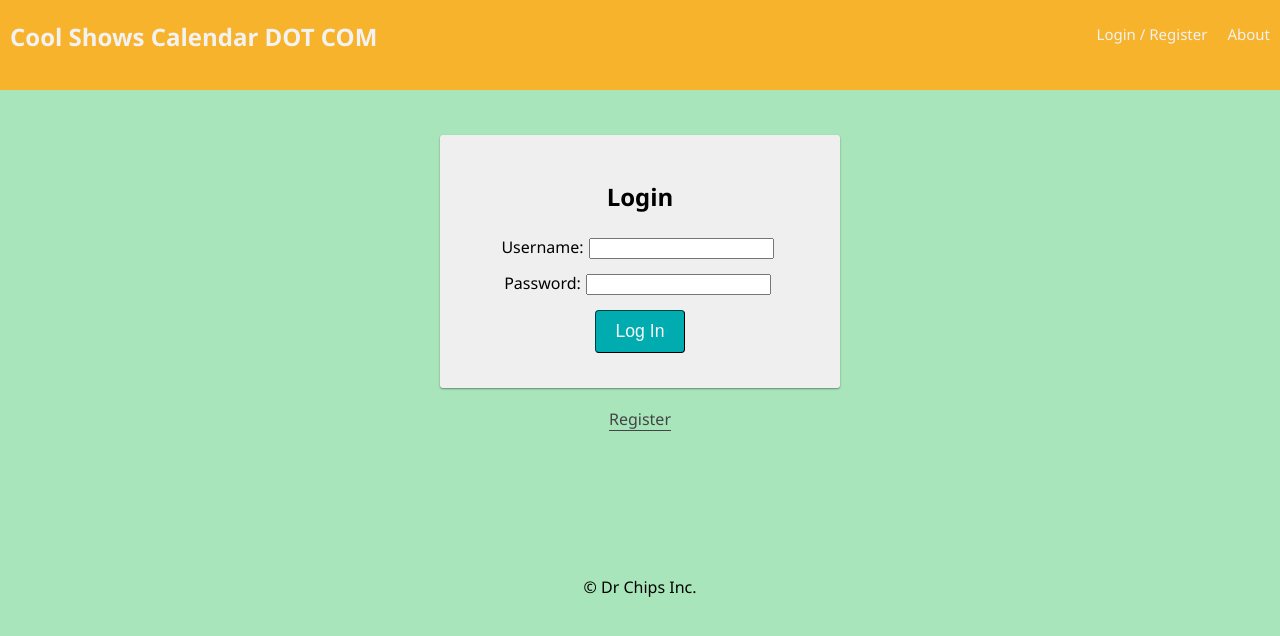
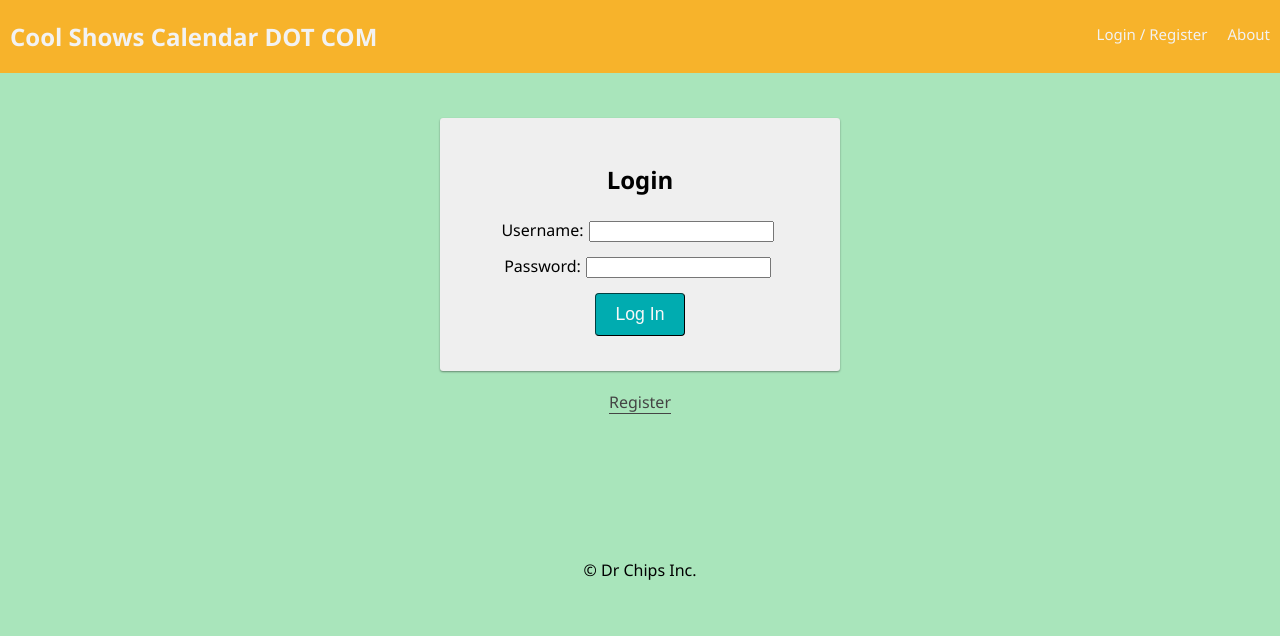
Before and after one commit to Matthewharrisak/prime-solo-project, a React (Create React App) app: page /#/user in a window 1280 px wide. Shown: the top 636 px of the page. Built offline with nearby package versions, Linux system fonts and the light colour scheme; no server answers.

Commit message:
finished nav bar styling

```diff
--- a/src/components/Nav/Nav.css
+++ b/src/components/Nav/Nav.css
@@ -19,16 +19,17 @@
 
 .nav-link {
   /* float: left; */
-  /* display: inline-block; */
-  float: center;
+  display: flex;
+  /* float: center; */
   color: #f2f2f2;
   background-color: F7B32B;
   text-align: center;
   padding: 24px 10px;
   text-decoration: none;
   font-size: 15px;
-  display: inline-block;
-
+  margin-left: auto;
+  margin-right: auto;
+  align-items: center;
   /* these last two make the logout button in
   the nav bar look like another link */
   border:none;
@@ -37,7 +38,7 @@
 }
 
 .logoutButton {
-  display: inline;
+  display: block;
   /* float: right; */
   text-decoration: none;
   font-size: 15px;
@@ -46,30 +47,28 @@
   /* border:none; */
   cursor: pointer;
   /* outline:0;  */
-  padding-top: 30px;
+  padding: 10px;
   color: #f2f2f2;
   /* text-align: center; */
   text-decoration: none;
   font-size: 15px;
-
+  margin-left: auto;
+  margin-right: auto;
   /* these last two make the logout button in
   the nav bar look like another link */
   border:none;
   cursor: pointer;
   outline:0;
+  align-items: center;
 }
 
 .nav-right {
-  float: right;
-  /* display: inline-block; */
+float: right;
   overflow: hidden;
 display: flex;
-margin-top: 20px;
 list-style: none;
-/* width: 100%; */
-height: 90px;
-margin: 0;
-padding: 0;
+align-items: center;
+
 white-space: nowrap;
 position: bottom;
 
```
